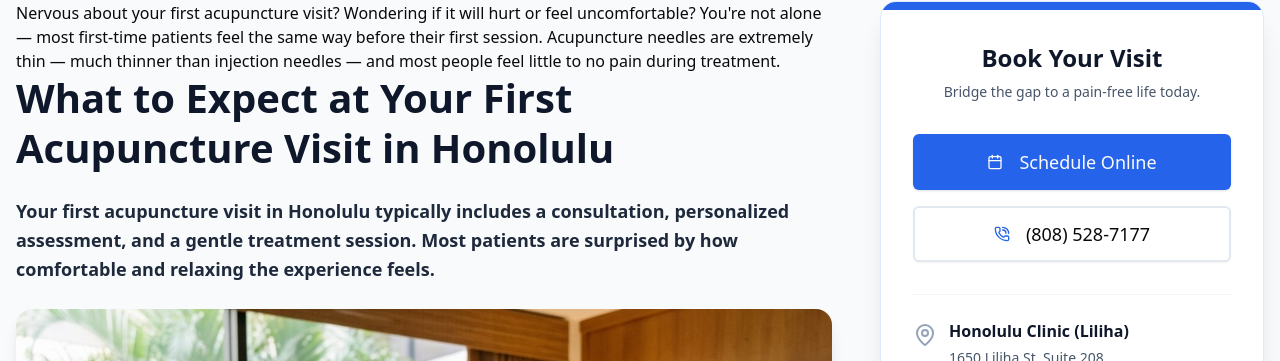
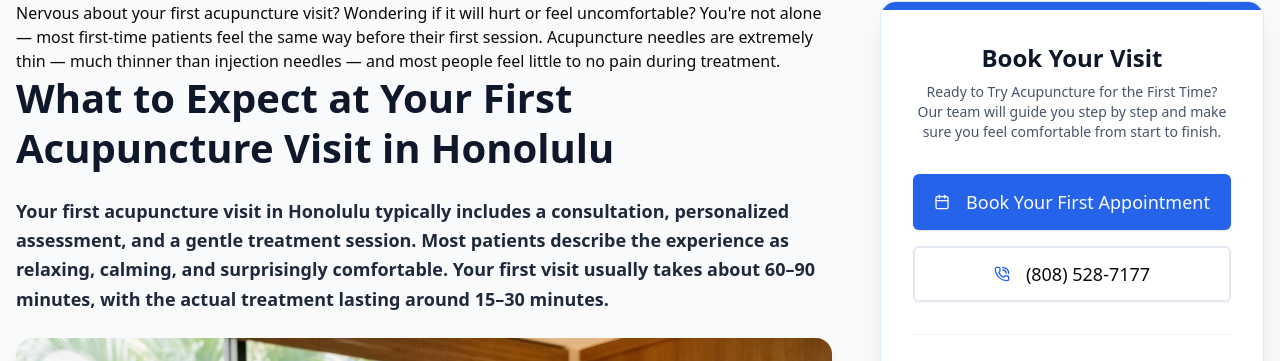
Before and after one commit to acutherapy/acutherapy-web-v2, a React (Vite) app: page /what-to-expect-first-acupuncture-visit in a window 1280 px wide. Shown: the part 807-1168 px from the top of the page. Built offline with nearby package versions, Linux system fonts and the light colour scheme.

Commit message:
Update WhatToExpectFirstAcupunctureVisitPage.tsx

```diff
--- a/src/pages/WhatToExpectFirstAcupunctureVisitPage.tsx
+++ b/src/pages/WhatToExpectFirstAcupunctureVisitPage.tsx
@@ -216,7 +216,7 @@ You're not alone — most first-time patients feel the same way before their fir
             </h1>
 
             <p className="text-[18px] font-semibold text-slate-800 mb-6 leading-relaxed">
-              <strong>Your first acupuncture visit in Honolulu typically includes a consultation, personalized assessment, and a gentle treatment session. Most patients are surprised by how comfortable and relaxing the experience feels.</strong>
+              <strong>Your first acupuncture visit in Honolulu typically includes a consultation, personalized assessment, and a gentle treatment session. Most patients describe the experience as relaxing, calming, and surprisingly comfortable. Your first visit usually takes about 60–90 minutes, with the actual treatment lasting around 15–30 minutes.</strong>
             </p>
 
             <figure className="mb-8">
@@ -478,11 +478,11 @@ You're not alone — most first-time patients feel the same way before their fir
               <div className="bg-blue-600 h-2 w-full"></div>
               <CardContent className="p-8 text-center">
                 <h3 className="text-2xl font-bold text-slate-900 mb-2">Book Your Visit</h3>
-                <p className="text-slate-600 mb-8 text-sm">Bridge the gap to a pain-free life today.</p>
+                <p className="text-slate-600 mb-8 text-sm">Ready to Try Acupuncture for the First Time? Our team will guide you step by step and make sure you feel comfortable from start to finish.</p>
                 <div className="flex flex-col gap-4">
                   <Link to="/book-appointment">
                     <Button className="w-full bg-blue-600 hover:bg-blue-700 h-14 text-lg">
-                      <Calendar className="mr-2" /> Schedule Online
+                      <Calendar className="mr-2" /> Book Your First Appointment
                     </Button>
                   </Link>
                   <Button variant="outline" className="w-full h-14 text-lg border-2 border-slate-200" onClick={() => window.location.href='tel:+18085287177'}>
```
